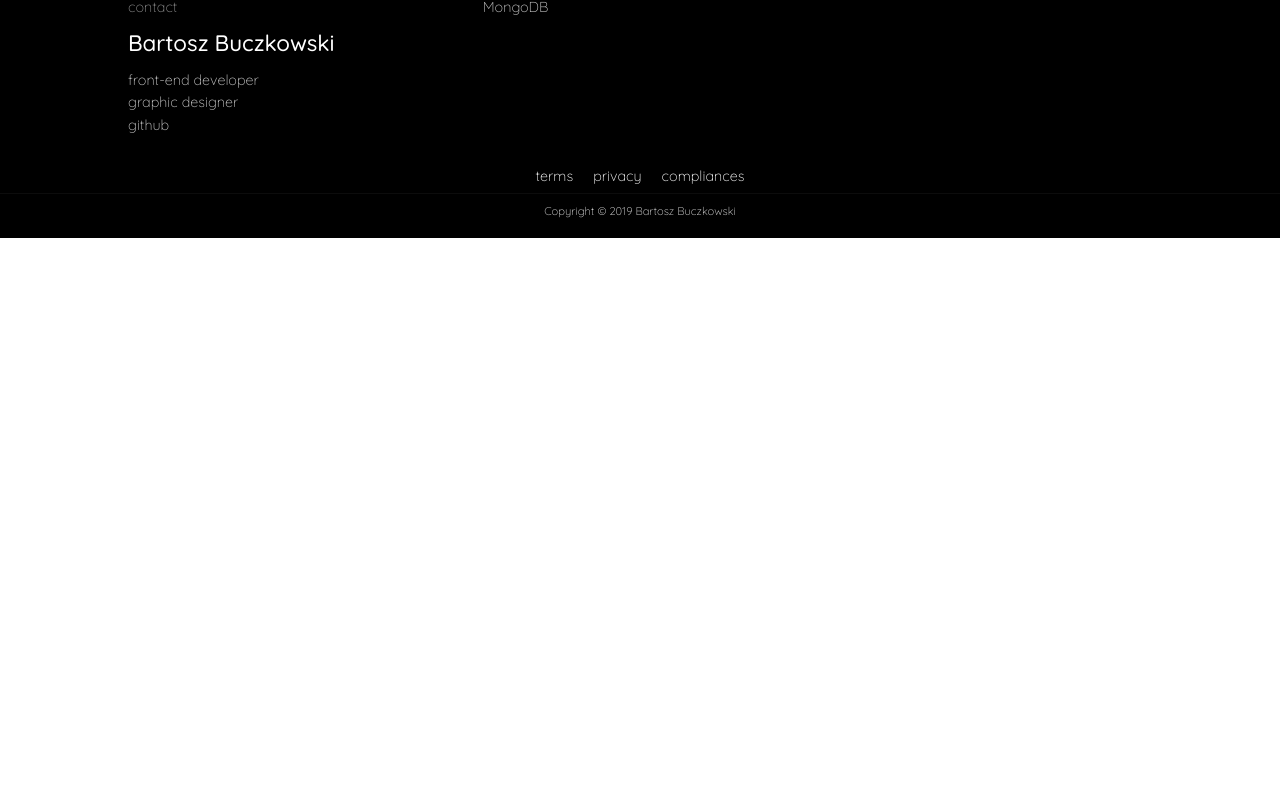
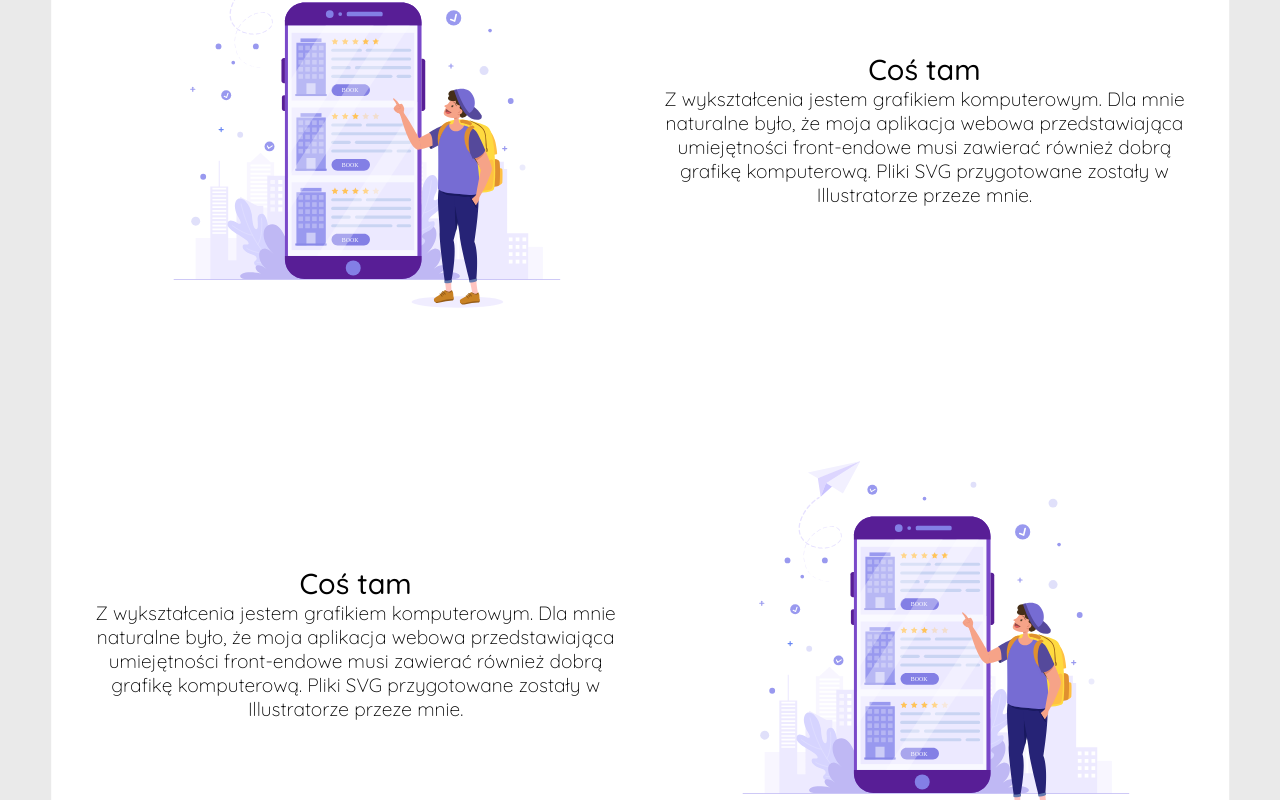
Before and after one commit to BartoszFirana/firanroom., a React (Create React App) app: page / in a window 1280 px wide. Shown: the part 2000-2800 px from the top of the page. Before the commit the page ends 2238 px from the top, so only its background shows below. Built offline with nearby package versions, Linux system fonts and the light colour scheme.

Commit message:
New content container on HomePage
- used css grid-template and static block rotation by forcing positions with grid-column and grid-row. Finally we have chessboard style arrangement on viewport width more than 760px and text content after picture on mobile version.

```diff
--- a/src/components/AdminPanel.js
+++ b/src/components/AdminPanel.js
@@ -5,7 +5,7 @@ const AdminPanel = () => {
         <>
             <div className="web__container--notanim">
                 <div className="web__container--about">
-                    <h1>Witaj w panelu administratora</h1>
+                    <h2>Witaj w panelu administratora</h2>
                     <p>W tym miejscu będzies mógł dodawać i modyfikować wpisy zamieszczone na blogu.</p>
                 </div>
                 <div className="login__container layout__email">
--- a/src/pages/BlogPage.js
+++ b/src/pages/BlogPage.js
@@ -87,7 +87,7 @@ const BlogPage = () => {
         <>
             <div className="web__container--notanim">
                 <div className="web__container--about">
-                    <h1>Follow my blog</h1>
+                    <h2>Follow my blog</h2>
                     <p>Zaglądaj na mojego bloga i śledź mój rozwój. Kto wie, może moje wpisy zainspirują Cię do czegoś.</p>
                 </div>
                 <section className="blog__container">
--- a/src/pages/ContactPage.js
+++ b/src/pages/ContactPage.js
@@ -20,7 +20,7 @@ class ContactPage extends React.Component {
         return (
             <div className="web__container--notanim">
                 <div className="web__container--about">
-                    <h1>Check who I am</h1>
+                    <h2>Check who I am</h2>
                     <p>Sprawdź czym się zajmuję. Koniecznie skontaktuj się ze mną, jeśli chciałbyś ze mną nawiązać współpracę.</p>
                 </div>
                 <div className="contact">
--- a/src/pages/CvPage.js
+++ b/src/pages/CvPage.js
@@ -4,7 +4,7 @@ const CvPage = () => {
     return (
         <div className="web__container--notanim">
             <div className="web__container--about">
-                <h1>Check who I am</h1>
+                <h2>Check who I am</h2>
                 <p>Sprawdź czym się zajmuję. Koniecznie skontaktuj się ze mną, jeśli chciałbyś ze mną nawiązać współpracę.</p>
             </div>
         </div>
--- a/src/pages/ErrorPage.js
+++ b/src/pages/ErrorPage.js
@@ -4,7 +4,7 @@ const ErrorPage = () => {
     return (
         <div className="web__container--notanim">
             <div className="web__container--about">
-                <h1>Error</h1>
+                <h2>Error</h2>
                 <p>Page not found</p>
             </div>
         </div>
--- a/src/pages/HomePage.js
+++ b/src/pages/HomePage.js
@@ -5,6 +5,7 @@ import JSLogo from '../images/javascript_logo.svg'
 import ReactLogo from '../images/react_logo.svg'
 import NodeLogo from '../images/nodejs_logo.svg'
 import IllustratorLogo from '../images/illustrator_logo.svg'
+import Phone from '../images/phone.svg'
 
 class HomePage extends Component {
     constructor(props) {
@@ -58,6 +59,28 @@ class HomePage extends Component {
                         <Technology logo={NodeLogo} title="Node.JS" text="Od początku mojej nauki odradzano mi dekoncentrowanie się innym stackiem technologicznym, jeżeli jeszcze nie poznałem tego w którym chcę pracować. Nie miałbym jednak satysfakcji bez własnej logiki backendowej na swojej stronie. Użyłem freamworka Express.JS."></Technology>
                         <Technology logo={IllustratorLogo} title="Adobe Illustrator" text="Z wykształcenia jestem grafikiem komputerowym. Dla mnie naturalne było, że moja aplikacja webowa przedstawiająca umiejętności front-endowe musi zawierać również dobrą grafikę komputerową. Pliki SVG przygotowane zostały w Illustratorze przeze mnie."></Technology>
                     </div>
+                    <div className="grid__twotemplate">
+                        <div className="grid__twotemplate--text grid__item--1"><img src={Phone} alt="phone" /></div>
+                        <div className="grid__twotemplate--text grid__item--2">
+                            <h3>Coś tam</h3>
+                            <p>Z wykształcenia jestem grafikiem komputerowym. Dla mnie naturalne było, że moja aplikacja webowa przedstawiająca umiejętności front-endowe musi zawierać również dobrą grafikę komputerową. Pliki SVG przygotowane zostały w Illustratorze przeze mnie.</p>
+                        </div>
+                        <div className="grid__twotemplate--text grid__item--3"><img src={Phone} alt="phone" /></div>
+                        <div className="grid__twotemplate--text grid__item--4">
+                            <h3>Coś tam</h3>
+                            <p>Z wykształcenia jestem grafikiem komputerowym. Dla mnie naturalne było, że moja aplikacja webowa przedstawiająca umiejętności front-endowe musi zawierać również dobrą grafikę komputerową. Pliki SVG przygotowane zostały w Illustratorze przeze mnie.</p>
+                        </div>
+                        <div className="grid__twotemplate--text grid__item--5"><img src={Phone} alt="phone" /></div>
+                        <div className="grid__twotemplate--text grid__item--6">
+                            <h3>Coś tam</h3>
+                            <p>Z wykształcenia jestem grafikiem komputerowym. Dla mnie naturalne było, że moja aplikacja webowa przedstawiająca umiejętności front-endowe musi zawierać również dobrą grafikę komputerową. Pliki SVG przygotowane zostały w Illustratorze przeze mnie.</p>
+                        </div>
+                        <div className="grid__twotemplate--text grid__item--7"><img src={Phone} alt="phone" /></div>
+                        <div className="grid__twotemplate--text grid__item--8">
+                            <h3>Coś tam</h3>
+                            <p>Z wykształcenia jestem grafikiem komputerowym. Dla mnie naturalne było, że moja aplikacja webowa przedstawiająca umiejętności front-endowe musi zawierać również dobrą grafikę komputerową. Pliki SVG przygotowane zostały w Illustratorze przeze mnie.</p>
+                        </div>
+                    </div>
                 </div>
             </div>
         )
--- a/src/pages/PanelPage.js
+++ b/src/pages/PanelPage.js
@@ -2,7 +2,7 @@ import React from 'react';
 import { Route, Redirect } from 'react-router-dom';
 import AdminPanel from '../components/AdminPanel';
 
-const permission = true;
+const permission = false;
 
 const PanelPage = () => {
     return (
--- a/src/pages/PortfolioPage.js
+++ b/src/pages/PortfolioPage.js
@@ -4,7 +4,7 @@ const PortfolioPage = () => {
     return (
         <div className="web__container--notanim">
             <div className="web__container--about">
-                <h1>My portfolio</h1>
+                <h2>My portfolio</h2>
                 <p>Sprawdź czym się zajmuję. Koniecznie skontaktuj się ze mną, jeśli chciałbyś ze mną nawiązać współpracę.</p>
             </div>
         </div>
--- a/src/styles/HomePage.css
+++ b/src/styles/HomePage.css
@@ -20,3 +20,61 @@ p.web_about--paragraph::after {
   transform: translate(-20px, -130px);
   opacity: 0.1;
 }
+
+.grid__twotemplate {
+  display: grid;
+  grid-template-columns: repeat(1, 1fr);
+  grid-gap: 10px 40px;
+  padding: 40px;
+  align-items: center;
+  text-align: center;
+}
+
+.grid__twotemplate--text > img {
+  max-width: 100%;
+  overflow: hidden;
+}
+
+@media screen and (min-width: 760px) {
+  .grid__twotemplate {
+    grid-template-columns: repeat(2, 1fr);
+  }
+
+  .grid__item--1,
+  .grid__item--4,
+  .grid__item--5,
+  .grid__item--8 {
+    grid-column: 1/2;
+  }
+
+  .grid__item--2,
+  .grid__item--3,
+  .grid__item--6,
+  .grid__item--7 {
+    grid-column: 2/3;
+  }
+
+  .grid__item--3 {
+    grid-row: 2/3;
+  }
+
+  .grid__item--4 {
+    grid-row: 2/3;
+  }
+
+  .grid__item--5 {
+    grid-row: 3/4;
+  }
+
+  .grid__item--6 {
+    grid-row: 3/4;
+  }
+
+  .grid__item--7 {
+    grid-row: 5/6;
+  }
+
+  .grid__item--8 {
+    grid-row: 5/6;
+  }
+}
```
Also changed, not shown: src/images/phone.svg (added).
